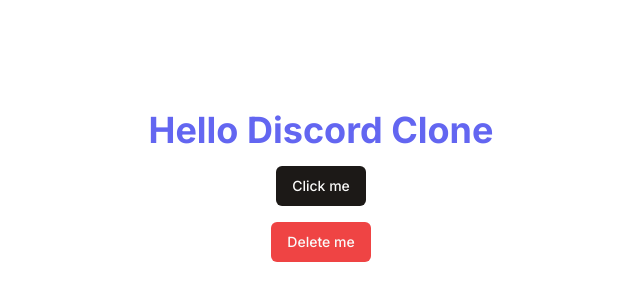
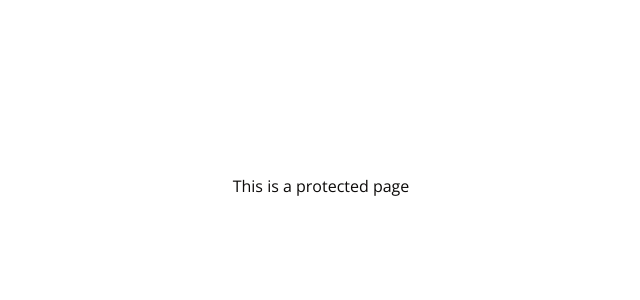
Before and after one commit to GersonRocha9/discord-clone, a Next.js app: page / in a window 1280 px wide. Shown: the part 214-514 px from the top of the page, without its empty margins (319-959 px from the left). Built offline with nearby package versions, Linux system fonts and the light colour scheme.

Commit message:
🎨 add a folder structure

```diff
--- /dev/null
+++ b/app/(auth)/(routes)/login/page.tsx
@@ -0,0 +1,9 @@
+const LoginPage = () => {
+  return (
+    <div className="flex flex-col items-center justify-center min-h-screen py-2 gap-4">
+      Login Page
+    </div>
+  )
+}
+
+export default LoginPage
--- /dev/null
+++ b/app/(auth)/(routes)/register/page.tsx
@@ -0,0 +1,9 @@
+const RegisterPage = () => {
+  return (
+    <div className="flex flex-col items-center justify-center min-h-screen py-2 gap-4">
+      Register Page
+    </div>
+  )
+}
+
+export default RegisterPage
--- /dev/null
+++ b/app/(auth)/layout.tsx
@@ -0,0 +1,5 @@
+const AuthLayout = ({ children }: { children: React.ReactNode }) => {
+  return <div>{children}</div>
+}
+
+export default AuthLayout
--- /dev/null
+++ b/app/(main)/(routes)/page.tsx
@@ -0,0 +1,7 @@
+export default function Home() {
+  return (
+    <div className="flex flex-col items-center justify-center min-h-screen py-2 gap-4">
+      This is a protected page
+    </div>
+  )
+}
--- a/app/layout.tsx
+++ b/app/layout.tsx
@@ -1,22 +1,20 @@
-import type { Metadata } from 'next'
-import { Inter } from 'next/font/google'
 import './globals.css'
 
-const inter = Inter({ subsets: ['latin'] })
+import type { Metadata } from 'next'
+import { Open_Sans } from 'next/font/google'
+import { ReactNode } from 'react'
+
+const openSans = Open_Sans({ subsets: ['latin'] })
 
 export const metadata: Metadata = {
-  title: 'Create Next App',
+  title: 'Team Chat App',
   description: 'Generated by create next app',
 }
 
-export default function RootLayout({
-  children,
-}: {
-  children: React.ReactNode
-}) {
+export default function RootLayout({ children }: { children: ReactNode }) {
   return (
     <html lang="en">
-      <body className={inter.className}>{children}</body>
+      <body className={openSans.className}>{children}</body>
     </html>
   )
 }
--- a/app/page.tsx
+++ /dev/null
@@ -1,13 +0,0 @@
-import { Button } from '@/components/ui/button'
-
-export default function Home() {
-  return (
-    <div className="flex flex-col items-center justify-center min-h-screen py-2 gap-4">
-      <p className="text-4xl font-bold text-indigo-500">Hello Discord Clone</p>
-
-      <Button>Click me</Button>
-
-      <Button variant="destructive">Delete me</Button>
-    </div>
-  )
-}
```
